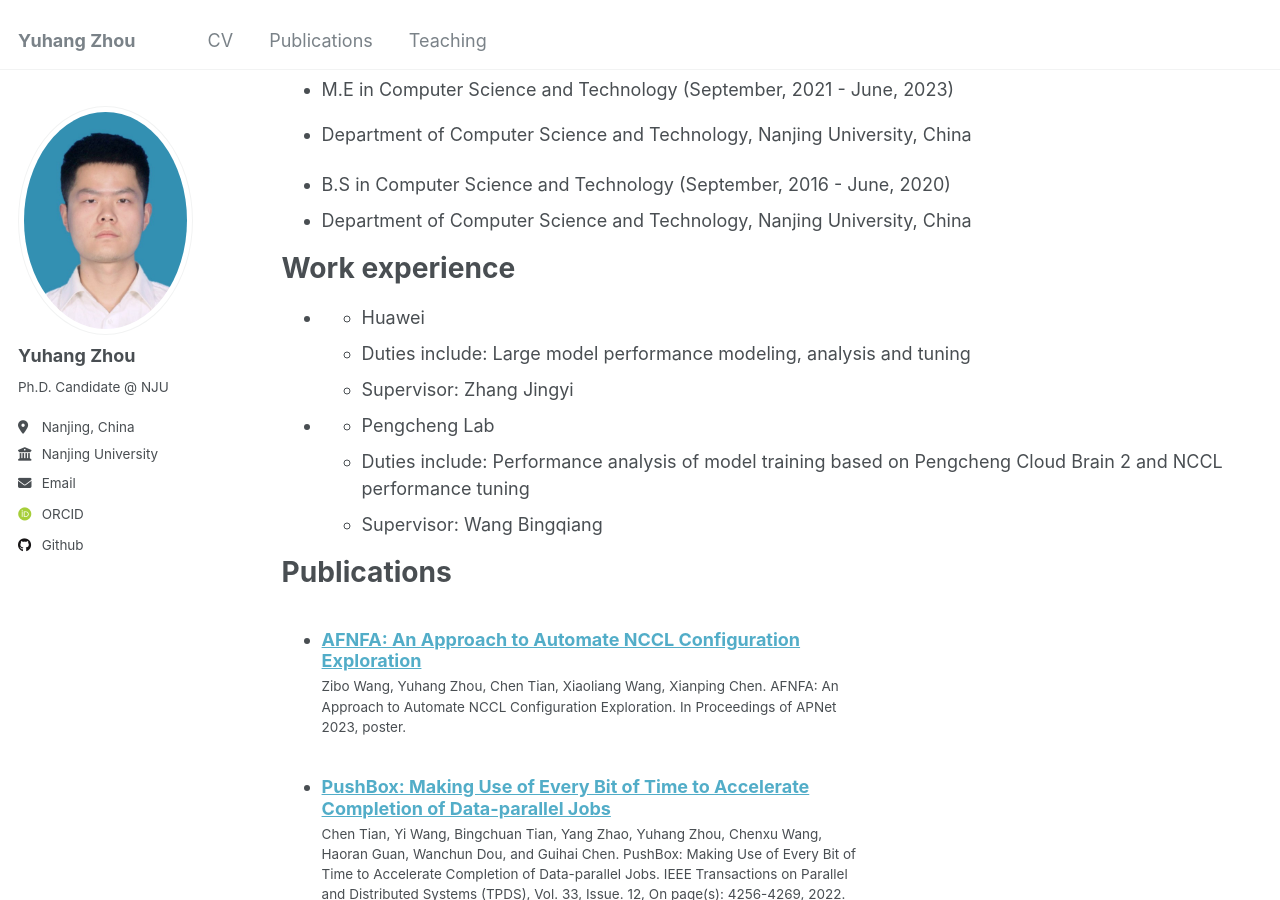
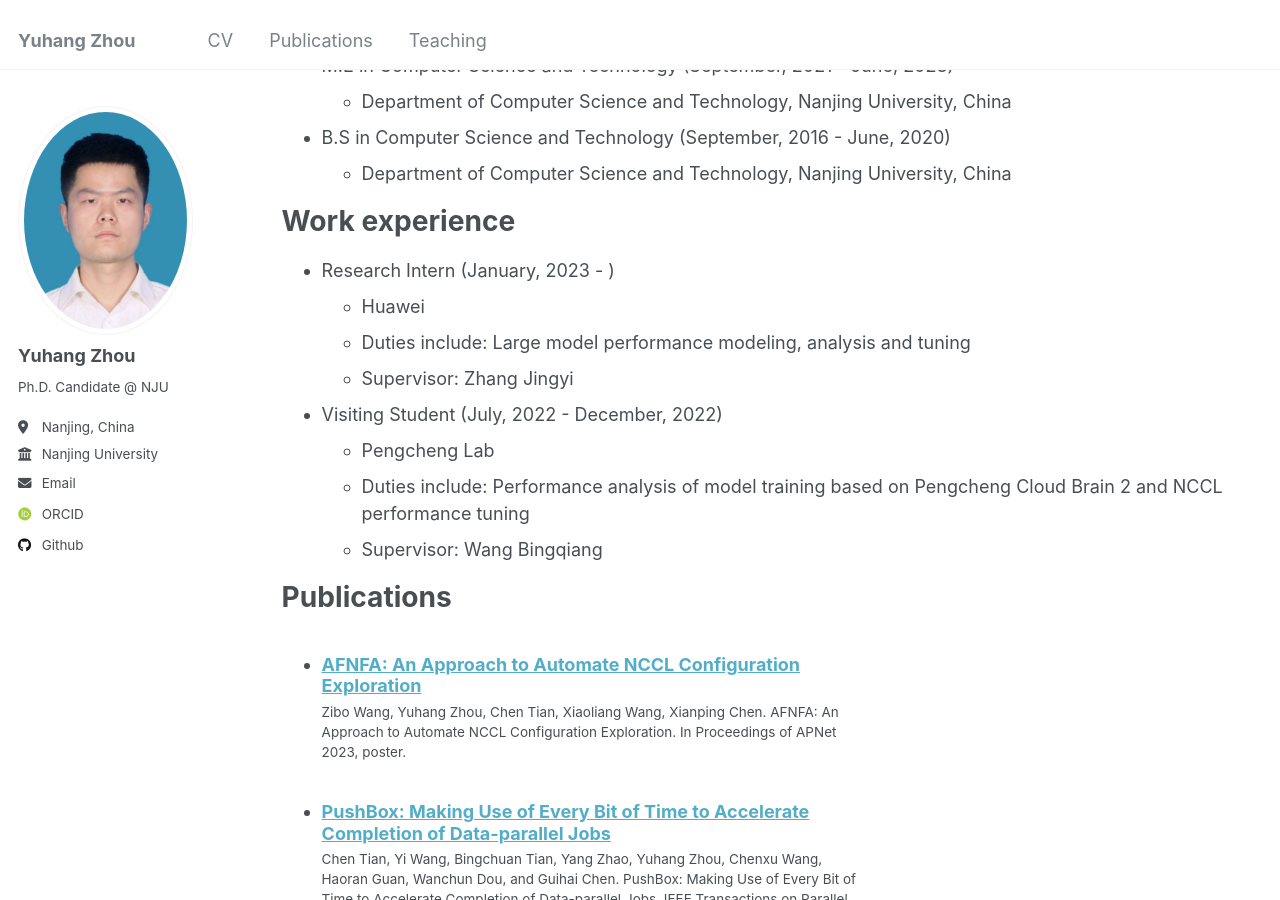
Before and after one commit to njuzyh/njuzyh.github.io, a Jekyll site: the page built from _pages/cv.md, in a window 1280 px wide and 900 px high, scrolled down 355 px. Built offline with Jekyll 4.4.1, drawn with Linux system fonts in a browser that asks for light colours; some web fonts are replaced.

Commit message:
Update cv.md

```diff
--- a/_pages/cv.md
+++ b/_pages/cv.md
@@ -17,25 +17,25 @@ School of Computer Science and Technology, Nanjing University
 Education
 ======
 * Ph.D in in Computer Science and Technology (September, 2023 - )
-- School of Computer Science, Nanjing University, China
+  - School of Computer Science, Nanjing University, China
 
 * M.E in Computer Science and Technology (September, 2021 - June, 2023)
-- Department of Computer Science and Technology, Nanjing University, China
+  - Department of Computer Science and Technology, Nanjing University, China
 
 * B.S in Computer Science and Technology (September, 2016 - June, 2020)
-- Department of Computer Science and Technology, Nanjing University, China
+  - Department of Computer Science and Technology, Nanjing University, China
 
 Work experience
 ======
-* [2023.01 - ]: Research Interns
-  * Huawei
-  * Duties include: Large model performance modeling, analysis and tuning
-  * Supervisor: Zhang Jingyi
+* Research Intern (January, 2023 - )
+  - Huawei
+  - Duties include: Large model performance modeling, analysis and tuning
+  - Supervisor: Zhang Jingyi
 
-* [2022.07 - 2022.12]: Visiting students
-  * Pengcheng Lab
-  * Duties include: Performance analysis of model training based on Pengcheng Cloud Brain 2 and NCCL performance tuning
-  * Supervisor: Wang Bingqiang
+* Visiting Student (July, 2022 - December, 2022)
+  - Pengcheng Lab
+  - Duties include: Performance analysis of model training based on Pengcheng Cloud Brain 2 and NCCL performance tuning
+  - Supervisor: Wang Bingqiang
 
 Publications
 ======
```
